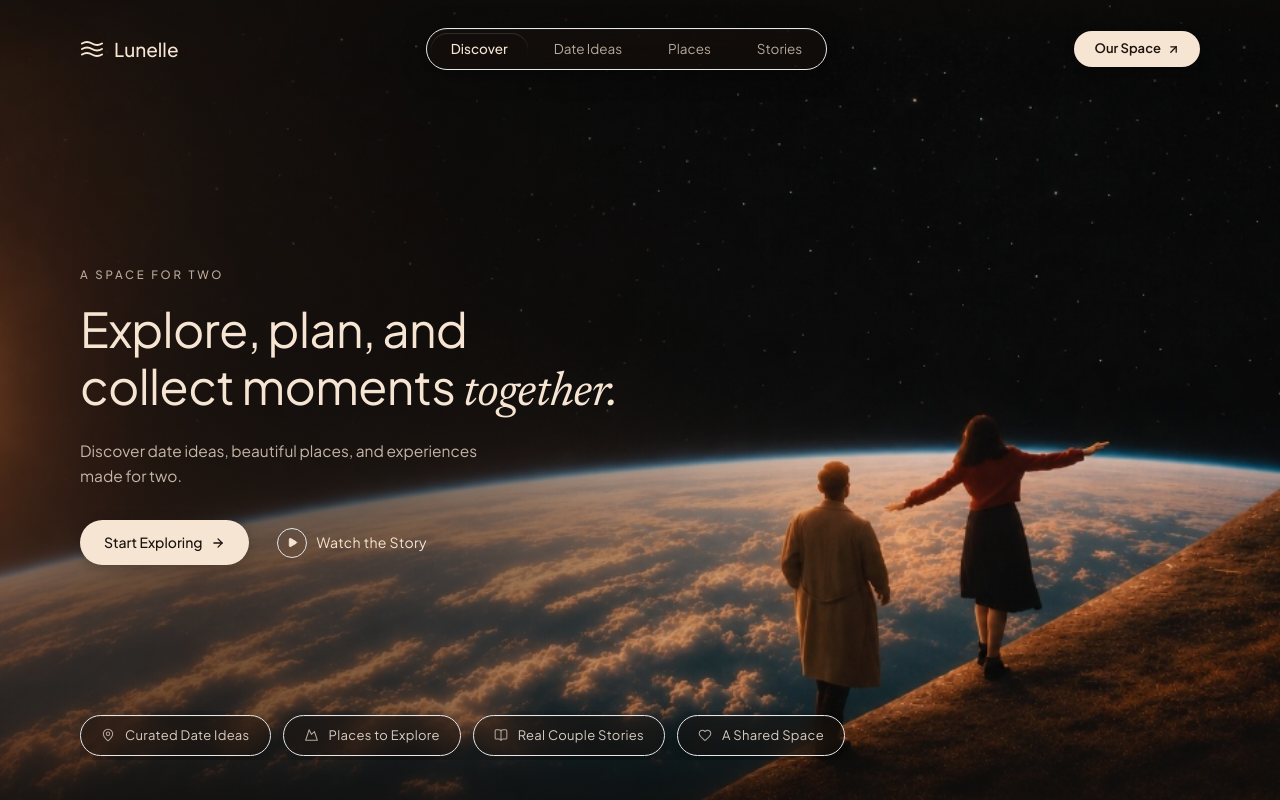
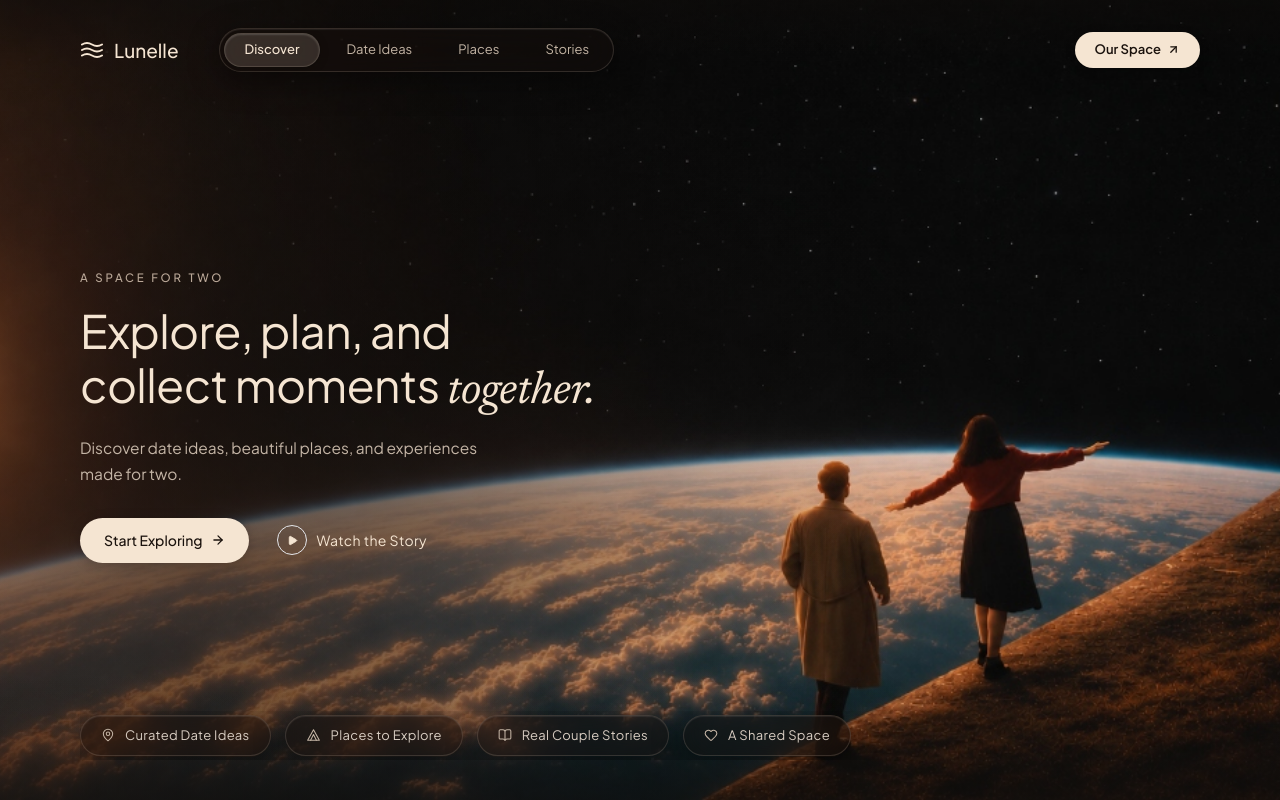
Before and after one commit to Deepjyoti78/lunelle, a React (Vite) app: page / in a window 1280 px wide. Built offline with nearby package versions, Linux system fonts and the light colour scheme; a web font is replaced by a local one.

Commit message:
Move navbar to left side next to logo, add authentic frosted glassmorphic effects to navbar and bottom chips

```diff
--- a/src/components/BottomChips.tsx
+++ b/src/components/BottomChips.tsx
@@ -1,5 +1,5 @@
 import React from 'react';
-import { MapPin, BookOpen, Heart } from 'lucide-react';
+import { BookOpen, Heart } from 'lucide-react';
 import type { ActiveTab } from '../types';
 
 interface BottomChipsProps {
@@ -16,11 +16,20 @@ export const BottomChips: React.FC<BottomChipsProps> = ({
       id: 'date-ideas',
       label: 'Curated Date Ideas',
       icon: (
-        <MapPin
-          size={14}
-          strokeWidth={1.75}
-          className="text-[#B8A99B] group-hover:text-[#F5E5D2] transition-colors"
-        />
+        <svg
+          width="14"
+          height="14"
+          viewBox="0 0 24 24"
+          fill="none"
+          stroke="currentColor"
+          strokeWidth="1.8"
+          strokeLinecap="round"
+          strokeLinejoin="round"
+          className="text-[#C4B5A5] group-hover:text-[#F5E5D2] transition-colors"
+        >
+          <path d="M20 10c0 6-8 12-8 12s-8-6-8-12a8 8 0 0 1 16 0Z" />
+          <circle cx="12" cy="10" r="3" />
+        </svg>
       ),
       action: () => onSelectFeature('date-ideas'),
     },
@@ -34,12 +43,13 @@ export const BottomChips: React.FC<BottomChipsProps> = ({
           viewBox="0 0 24 24"
           fill="none"
           stroke="currentColor"
-          strokeWidth="1.75"
+          strokeWidth="1.8"
           strokeLinecap="round"
           strokeLinejoin="round"
-          className="text-[#B8A99B] group-hover:text-[#F5E5D2] transition-colors"
+          className="text-[#C4B5A5] group-hover:text-[#F5E5D2] transition-colors"
         >
-          <path d="m8 3 4 8 5-5 5 15H2L8 3z" />
+          <polygon points="12 3 2 21 22 21" />
+          <polyline points="7 21 12 11 17 21" />
         </svg>
       ),
       action: () => onSelectFeature('places'),
@@ -50,8 +60,8 @@ export const BottomChips: React.FC<BottomChipsProps> = ({
       icon: (
         <BookOpen
           size={14}
-          strokeWidth={1.75}
-          className="text-[#B8A99B] group-hover:text-[#F5E5D2] transition-colors"
+          strokeWidth={1.8}
+          className="text-[#C4B5A5] group-hover:text-[#F5E5D2] transition-colors"
         />
       ),
       action: () => onSelectFeature('stories'),
@@ -62,8 +72,8 @@ export const BottomChips: React.FC<BottomChipsProps> = ({
       icon: (
         <Heart
           size={14}
-          strokeWidth={1.75}
-          className="text-[#B8A99B] group-hover:text-[#F5E5D2] transition-colors"
+          strokeWidth={1.8}
+          className="text-[#C4B5A5] group-hover:text-[#F5E5D2] transition-colors"
         />
       ),
       action: onOpenOurSpace,
@@ -71,12 +81,12 @@ export const BottomChips: React.FC<BottomChipsProps> = ({
   ];
 
   return (
-    <div className="flex items-center gap-3 overflow-x-auto no-scrollbar py-1 w-full max-w-full flex-nowrap">
+    <div className="flex items-center gap-3 sm:gap-3.5 overflow-x-auto no-scrollbar py-1 w-full max-w-full flex-nowrap">
       {chips.map((chip) => (
         <button
           key={chip.id}
           onClick={chip.action}
-          className="group inline-flex items-center gap-2.5 px-5 py-2.5 rounded-full bg-[#18110D]/45 border border-[#F5E5D2]/16 backdrop-blur-md text-[#D8CDC2] hover:text-[#F5E5D2] hover:bg-[#281D17]/70 hover:border-[#F5E5D2]/32 hover:shadow-[0_0_24px_rgba(216,139,85,0.22)] transition-all duration-200 cursor-pointer shadow-[0_4px_20px_-2px_rgba(0,0,0,0.45),inset_0_1px_1px_0_rgba(255,255,255,0.06)] transform hover:-translate-y-0.5 shrink-0"
+          className="group inline-flex items-center gap-2.5 px-5 py-2.5 rounded-full glass-surface text-[#D8CDC2] hover:text-[#F5E5D2] transition-all duration-300 cursor-pointer transform hover:-translate-y-0.5 shrink-0"
         >
           {chip.icon}
           <span className="text-[13px] font-sans font-normal tracking-wide whitespace-nowrap">
--- a/src/components/Hero.tsx
+++ b/src/components/Hero.tsx
@@ -75,7 +75,7 @@ export const Hero: React.FC<HeroProps> = ({
           </div>
 
           {/* Heading: Explore, plan, and / collect moments together. */}
-          <h1 className="text-[32px] sm:text-[40px] md:text-[46px] lg:text-[48px] font-sans font-normal text-[#F5E5D2] leading-[1.17] tracking-[-0.015em] mb-4 sm:mb-4.5">
+          <h1 className="text-[32px] sm:text-[40px] md:text-[45px] lg:text-[46px] font-sans font-normal text-[#F5E5D2] leading-[1.17] tracking-[-0.015em] mb-4 sm:mb-4.5">
             Explore, plan, and
             <br />
             collect moments{' '}
--- a/src/components/Navbar.tsx
+++ b/src/components/Navbar.tsx
@@ -30,13 +30,15 @@ export const Navbar: React.FC<NavbarProps> = ({
   return (
     <header className="absolute top-0 left-0 right-0 z-40">
       <div className="w-full max-w-[1920px] mx-auto px-8 sm:px-12 md:px-16 lg:px-20 py-6 md:py-7 flex items-center justify-between">
+        {/* Left Side Group: Logo + Left-Shifted Glass Navbar Pill matching Reference 2 */}
+        <div className="flex items-center gap-7 lg:gap-10">
           {/* Brand Logo & Wordmark - Lunelle */}
           <button
             onClick={() => handleNavClick('discover')}
-          className="flex items-center gap-2.5 group cursor-pointer focus:outline-none"
+            className="flex items-center gap-2.5 group cursor-pointer focus:outline-none shrink-0"
             aria-label="Lunelle Homepage"
           >
-          {/* Exact 3-wave brandmark matching Reference Image */}
+            {/* 3-wave brandmark matching Reference 2 */}
             <div className="relative flex items-center justify-center text-[#F5E5D2] group-hover:text-white transition-colors">
               <svg
                 width="24"
@@ -71,10 +73,10 @@ export const Navbar: React.FC<NavbarProps> = ({
             </span>
           </button>
 
-        {/* Center Pill Navigation - Exact match to Reference Image */}
+          {/* Left-Aligned Glass Pill Navigation - Exactly positioned like Reference 2 */}
           <nav
             aria-label="Main Navigation"
-          className="hidden md:inline-flex items-center gap-1.5 p-1 rounded-full bg-[#18110D]/50 border border-[#F5E5D2]/16 backdrop-blur-md shadow-[0_4px_24px_-2px_rgba(0,0,0,0.5),inset_0_1px_1px_0_rgba(255,255,255,0.06)]"
+            className="hidden md:inline-flex items-center gap-1.5 p-1 rounded-full glass-surface"
           >
             {navItems.map((item) => {
               const isActive = activeTab === item.tab;
@@ -82,10 +84,10 @@ export const Navbar: React.FC<NavbarProps> = ({
                 <button
                   key={item.tab}
                   onClick={() => handleNavClick(item.tab)}
-                className={`px-5 py-1.5 rounded-full text-[13.5px] font-sans transition-all duration-200 cursor-pointer whitespace-nowrap ${
+                  className={`px-5 py-1.5 rounded-full text-[13px] font-sans transition-all duration-200 cursor-pointer whitespace-nowrap ${
                     isActive
-                    ? 'bg-[#F5E5D2]/16 text-[#F5E5D2] font-medium shadow-[inset_0_1px_1px_rgba(255,255,255,0.14)]'
-                    : 'text-[#B8A99B] hover:text-[#F5E5D2] hover:bg-[#F5E5D2]/08 font-normal'
+                      ? 'glass-pill-active font-medium'
+                      : 'text-[#C4B5A5] hover:text-[#F5E5D2] hover:bg-[#F5E5D2]/08 font-normal'
                   }`}
                 >
                   {item.label}
@@ -93,6 +95,7 @@ export const Navbar: React.FC<NavbarProps> = ({
               );
             })}
           </nav>
+        </div>
 
         {/* Right Side CTA - "Our Space ↗" */}
         <div className="hidden md:flex items-center">
@@ -140,7 +143,7 @@ export const Navbar: React.FC<NavbarProps> = ({
                 className={`w-full text-left px-4 py-2.5 rounded-xl text-[14px] transition-colors ${
                   isActive
                     ? 'bg-[#F5E5D2]/15 text-[#F5E5D2] font-medium'
-                    : 'text-[#B8A99B] hover:text-[#F5E5D2] hover:bg-[#F5E5D2]/08'
+                    : 'text-[#C4B5A5] hover:text-[#F5E5D2] hover:bg-[#F5E5D2]/08'
                 }`}
               >
                 {item.label}
--- a/src/index.css
+++ b/src/index.css
@@ -9,7 +9,7 @@
     --color-amber: #D88B55;
     --color-cream: #F5E5D2;
     --color-muted: #C8B8AA;
-    --color-border: rgba(245, 229, 210, 0.18);
+    --color-border: rgba(245, 229, 210, 0.16);
   }
 
   html, body, #root {
@@ -23,25 +23,28 @@
   }
 }
 
-/* Glass surfaces matching Reference 2 & Reference 3 (Calyra) */
-.glass-pill {
-  background: rgba(26, 20, 16, 0.42);
-  backdrop-filter: blur(14px);
-  -webkit-backdrop-filter: blur(14px);
-  border: 1px solid rgba(245, 229, 210, 0.16);
+/* Authentic Glassmorphism matching Reference 2 */
+.glass-surface {
+  background: rgba(22, 16, 12, 0.42);
+  backdrop-filter: blur(20px) saturate(160%);
+  -webkit-backdrop-filter: blur(20px) saturate(160%);
+  border: 1px solid rgba(245, 229, 210, 0.15);
+  box-shadow: 0 8px 32px 0 rgba(0, 0, 0, 0.42), inset 0 1px 1px 0 rgba(255, 255, 255, 0.08);
 }
 
-.glass-pill:hover {
-  background: rgba(36, 28, 22, 0.58);
-  border-color: rgba(245, 229, 210, 0.28);
+.glass-surface:hover {
+  background: rgba(34, 24, 18, 0.60);
+  border-color: rgba(245, 229, 210, 0.32);
+  box-shadow: 0 8px 32px 0 rgba(0, 0, 0, 0.5), inset 0 1px 1px 0 rgba(255, 255, 255, 0.14), 0 0 24px rgba(216, 139, 85, 0.20);
 }
 
 .glass-pill-active {
-  background: rgba(245, 229, 210, 0.14);
+  background: rgba(245, 229, 210, 0.15);
   backdrop-filter: blur(12px);
   -webkit-backdrop-filter: blur(12px);
+  border: 1px solid rgba(245, 229, 210, 0.14);
+  box-shadow: inset 0 1px 2px 0 rgba(255, 255, 255, 0.16), 0 2px 8px 0 rgba(0, 0, 0, 0.25);
   color: #F5E5D2;
-  box-shadow: inset 0 1px 1px 0 rgba(255, 255, 255, 0.12);
 }
 
 /* Custom scrollbars */
```
Also changed, not shown: .playwright-mcp/page-2026-11-04T19-03-47-632Z.yml (added), .playwright-mcp/page-2026-11-04T19-04-01-203Z.png (added), .playwright-mcp/page-2026-11-04T19-04-10-689Z.yml (added), .playwright-mcp/page-2026-11-04T19-04-17-027Z.yml (added). Lines whose indentation alone changed are shown as unchanged.
